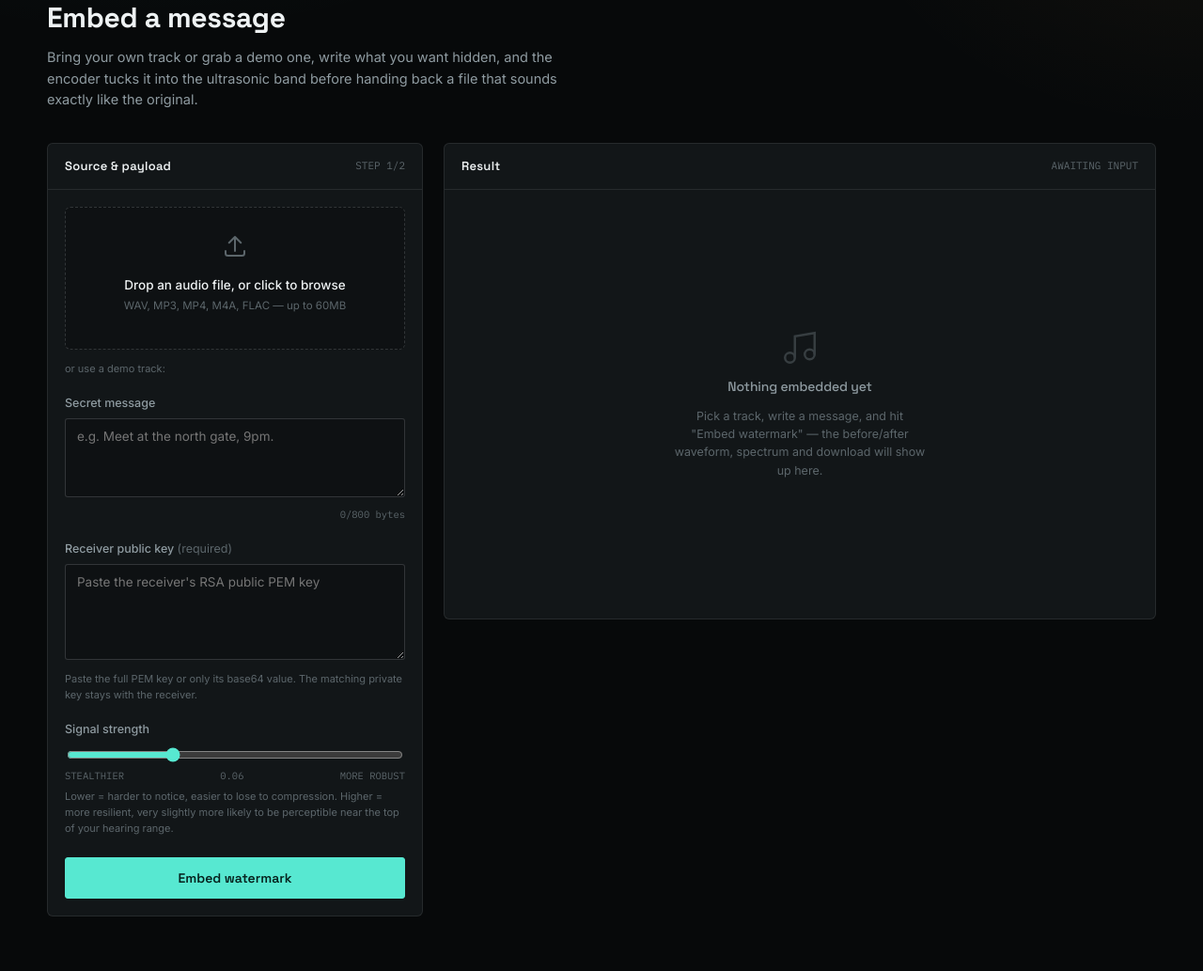
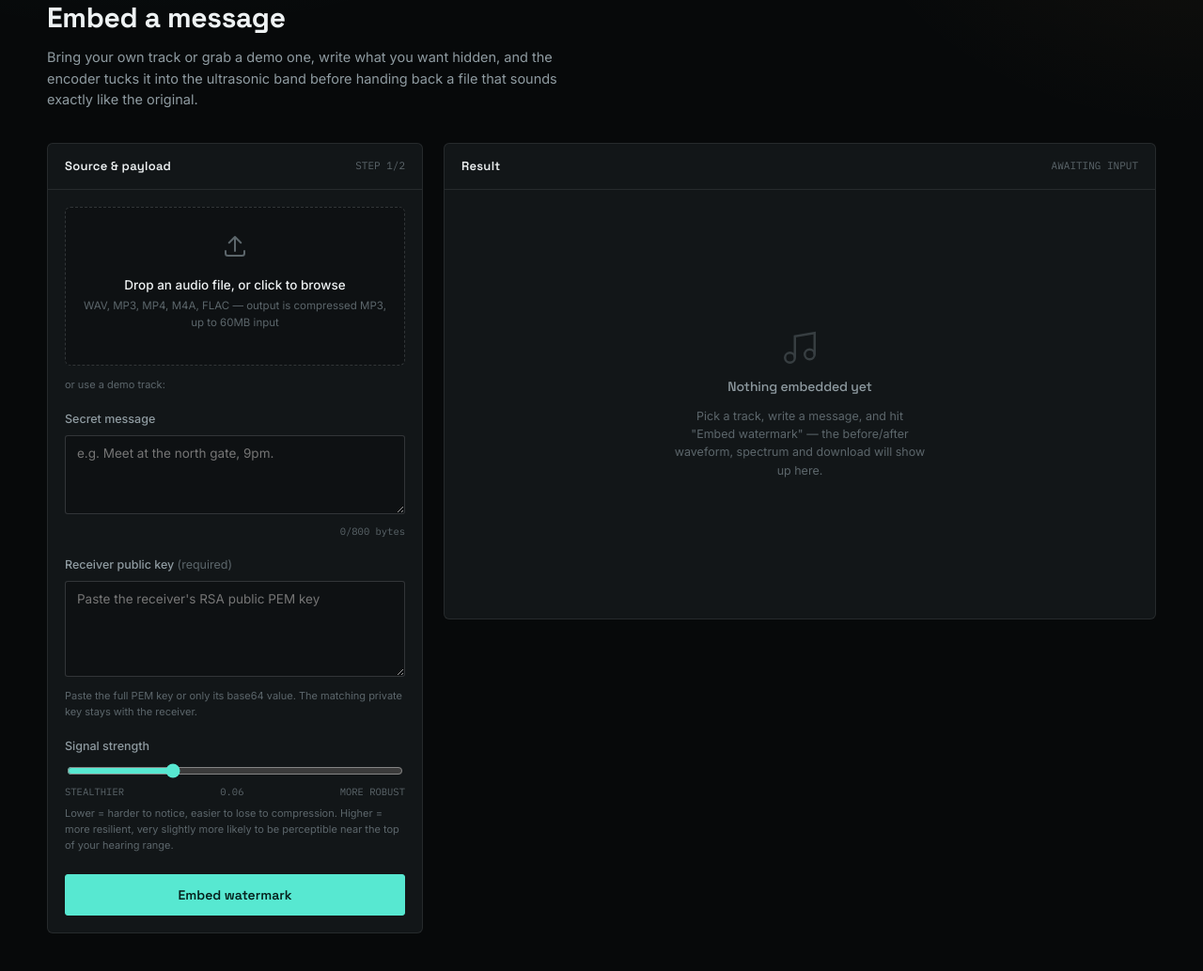
Before and after one commit to Dhanush13012007/Silent-Audio-Watermark-Communication, a Flask app: page /encode in a window 1280 px wide. Shown: the part 136-1169 px from the top of the page at 94% size. Run offline with Flask 3, Linux system fonts and the light colour scheme.

Commit message:
Compress watermarked downloads as MP3

```diff
--- a/Audio/app.py
+++ b/Audio/app.py
@@ -33,6 +33,7 @@ from encoder.audio_processor import (
     duration_seconds,
     load_audio,
     save_audio,
+    save_audio_mp3,
     spectrum_snapshot,
     waveform_preview,
 )
@@ -201,16 +202,16 @@ def api_encode():
 
         # Keep a normalized copy of the original around so the UI can offer
         # a genuine side-by-side A/B listen against the watermarked output.
-        original_name = f"original_{uuid.uuid4().hex[:10]}.wav"
-        save_audio(os.path.join(OUTPUT_DIR, original_name), host, sr)
+        original_name = f"original_{uuid.uuid4().hex[:10]}.mp3"
+        save_audio_mp3(os.path.join(OUTPUT_DIR, original_name), host, sr)
 
         watermarked, stats = embed_watermark(
             host, sr, message, public_key_pem=public_key_pem, amplitude=amplitude
         )
 
-        out_name = f"watermarked_{uuid.uuid4().hex[:10]}.wav"
+        out_name = f"watermarked_{uuid.uuid4().hex[:10]}.mp3"
         out_path = os.path.join(OUTPUT_DIR, out_name)
-        save_audio(out_path, watermarked, sr)
+        save_audio_mp3(out_path, watermarked, sr)
 
         wm_preview = waveform_preview(watermarked)
         spectrum = spectrum_snapshot(watermarked, sr)
--- a/Audio/templates/encode.html
+++ b/Audio/templates/encode.html
@@ -21,7 +21,7 @@
         <div class="dropzone" id="encodeDropzone" tabindex="0">
           <svg class="dz-icon" viewBox="0 0 24 24" fill="none"><path d="M12 16V4M12 4L7 9M12 4L17 9" stroke="currentColor" stroke-width="1.6" stroke-linecap="round" stroke-linejoin="round"/><path d="M4 16V18C4 19.1 4.9 20 6 20H18C19.1 20 20 19.1 20 18V16" stroke="currentColor" stroke-width="1.6" stroke-linecap="round"/></svg>
           <div class="dz-title">Drop an audio file, or click to browse</div>
-          <div class="dz-sub">WAV, MP3, MP4, M4A, FLAC — up to {{ max_upload_mb }}MB</div>
+          <div class="dz-sub">WAV, MP3, MP4, M4A, FLAC — output is compressed MP3, up to {{ max_upload_mb }}MB input</div>
           <input type="file" id="audioInput" name="audio" accept="audio/*,video/mp4,.mp4">
           <div class="dz-filename" id="dzFilename"></div>
         </div>
```
Also changed, not shown: Audio/encoder/audio_processor.py (+21 -0 lines), Audio/README.md.
